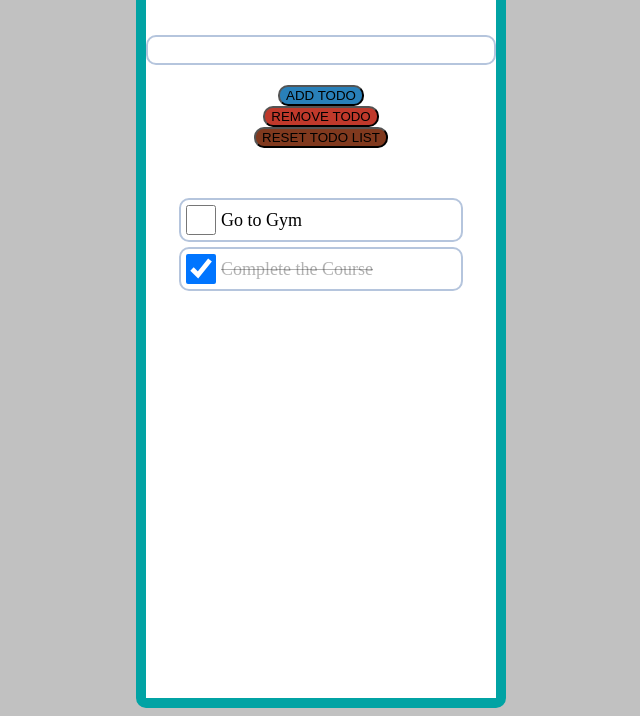
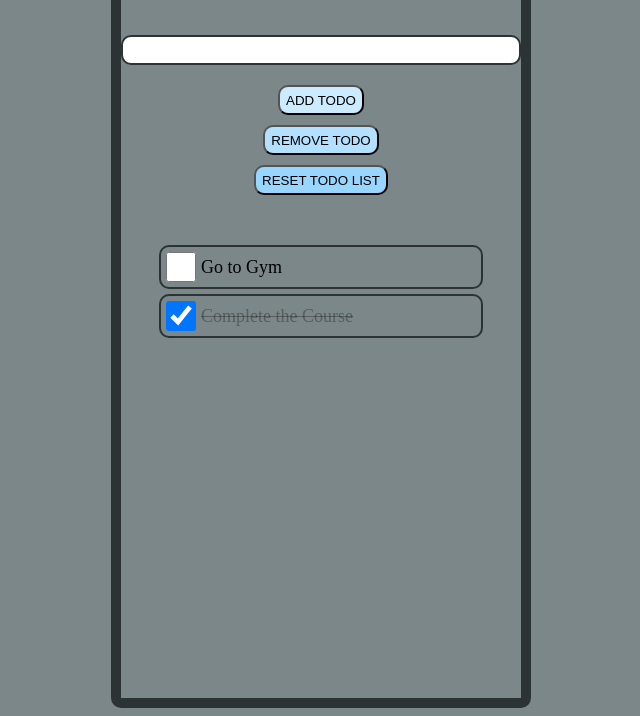
Before and after one commit to sudhanshu1999/TODO-Application, a plain HTML site: page index.html in a window 1280 px wide. Shown: the part 120-836 px from the top of the page, without its empty margins (319-959 px from the left). Drawn offline with Linux system fonts and the light colour scheme.

Commit message:
Modified user interface

```diff
--- a/TODO.css
+++ b/TODO.css
@@ -1,17 +1,17 @@
 body{
-	background-color:#c1c1c1;
+	background-color:#7B8788;
 }
 
 #container {
-	width: 350px;
+	width: 400px;
 	 height: 10px;
 	margin: 0 auto;
 	text-align: center;
-	background-color: white;
+	background-color: :#c1c1c1;
 	height: 800px;
 	overflow-y: auto;
 	color: black;
-	border: 10px solid #01a3a4;
+	border: 10px solid #2C3335;
 	border-radius: 10px;
 
 }
@@ -20,6 +20,7 @@ body{
 	margin-top: 50px;
 	margin-bottom: 50px;
 	text-transform: uppercase;
+	text-shadow: 2px 2px;
 }
 
 #container ul{
@@ -29,7 +30,7 @@ body{
 
 #container ul li{
 	list-style: none;
-	border:2px solid #b5c5dd;
+	border:2px solid  #2C3335;
 	width: 80%;
 	opacity: 1;
 	transition: opacity 0.5s ease-in-out;
@@ -44,6 +45,7 @@ body{
 	height: 100%;
 	line-height: 40px;
 	font-size: 18px;
+	opacity: 1;
 
 }
 
@@ -71,6 +73,7 @@ body{
 #container ul li input[type="checkbox"]:checked + label{
 	text-decoration: line-through;
 	color: rgba(0,0,0, .3);
+	border-radius: 10px;
 }
 
 #container.controls{
@@ -85,7 +88,7 @@ body{
 	padding-left: 5px;
 	box-sizing: border-box;
 	margin-bottom: 20px;
-	border: 2px solid #b5c5dd;
+	border: 2px solid #2C3335;
 	border-radius: 10px;
 }
 
@@ -108,22 +111,30 @@ body{
 }
 
 #container .controls button:hover{
-	transform: scale(1.05);
+	transform: scale(1.15);
 }
 
 #container .controls #add{
-	background-color: #2980b9;
+	background-color: #ccebff;
 	border-radius: 10px;
+	height: 30px;
+	border-color: black;
 }
 
 #container .controls #remove{
-	background-color: #c0392b;
+	background-color:#b3e0ff;
 	border-radius: 10px;
+	height: 30px;
+	margin-top: 10px;
+        border-color: black;
 }
 
 #container .controls #reset{
-	background-color: #80391e;
+	background-color: #99d6ff;
 	border-radius: 10px;
+        height: 30px;
+	border-color: black;
+	margin-top: 10px;
 }
 
 #container .mycheck{
```
